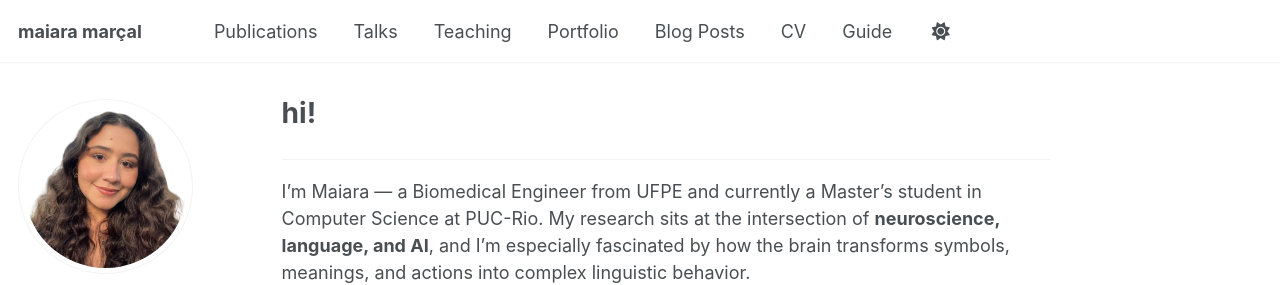
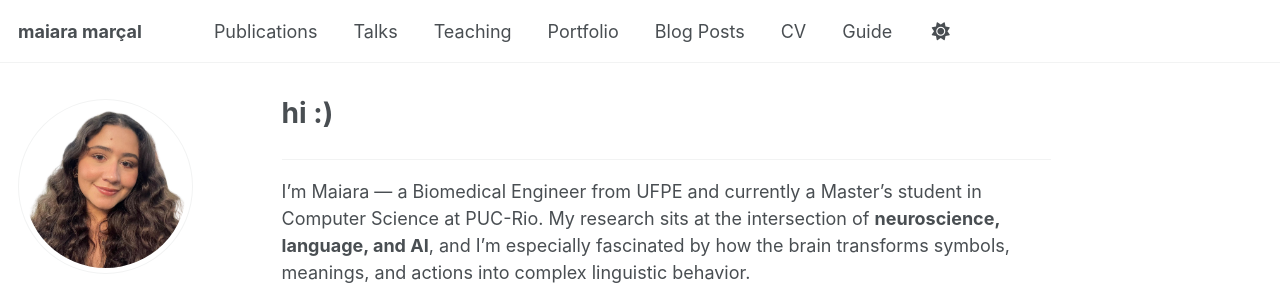
Before and after one commit to maiaramaaraujo/maiaramaaraujo.github.io, a Jekyll site: the page built from _pages/about.md, in a window 1280 px wide and 900 px high. Shown: the top 285 px of the window. Built offline with Jekyll 4.4.1, drawn with Linux system fonts in a browser that asks for light colours; a script that is not in the unit is left out.

```diff
--- a/_pages/about.md
+++ b/_pages/about.md
@@ -1,12 +1,11 @@
 ---
 permalink: /
-title: "hi!"
+title: "hi :)"
 author_profile: true
 redirect_from:
 - /about/
 - /about.html
 ---
-
 ---
 
 I’m Maiara — a Biomedical Engineer from UFPE and currently a Master’s student in Computer Science at PUC-Rio. My research sits at the intersection of **neuroscience, language, and AI**, and I’m especially fascinated by how the brain transforms symbols, meanings, and actions into complex linguistic behavior.
```
